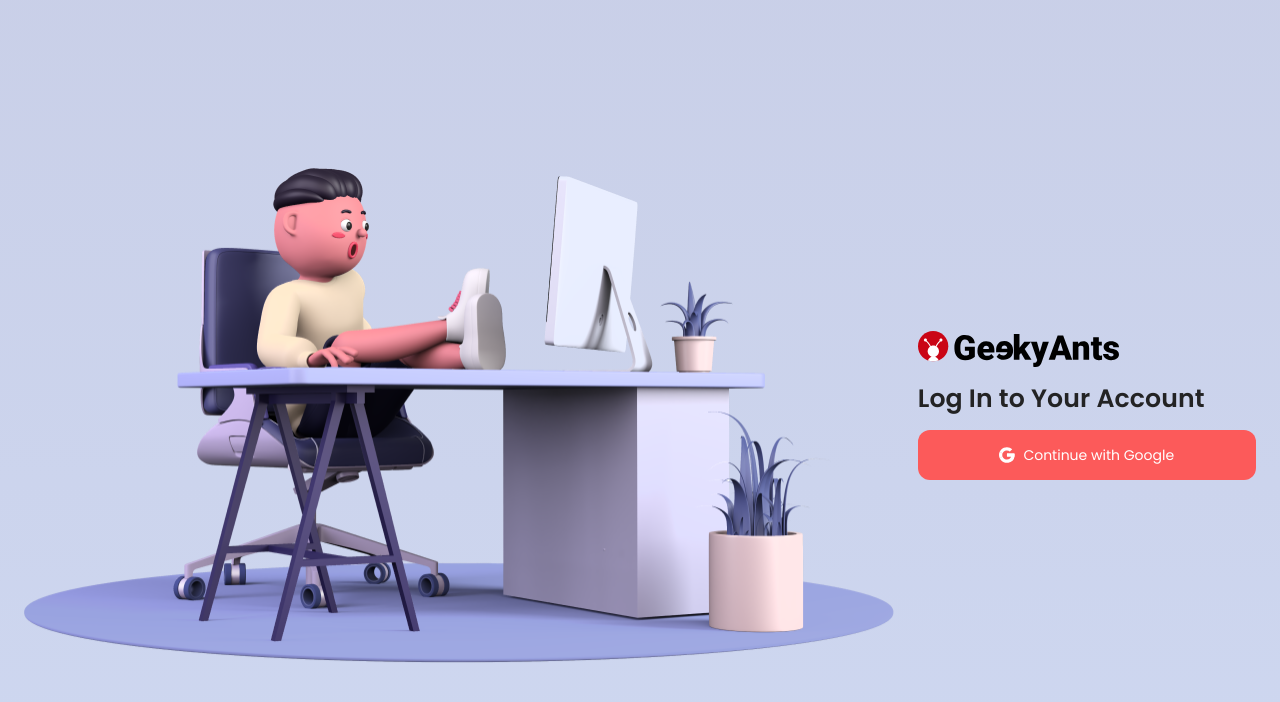
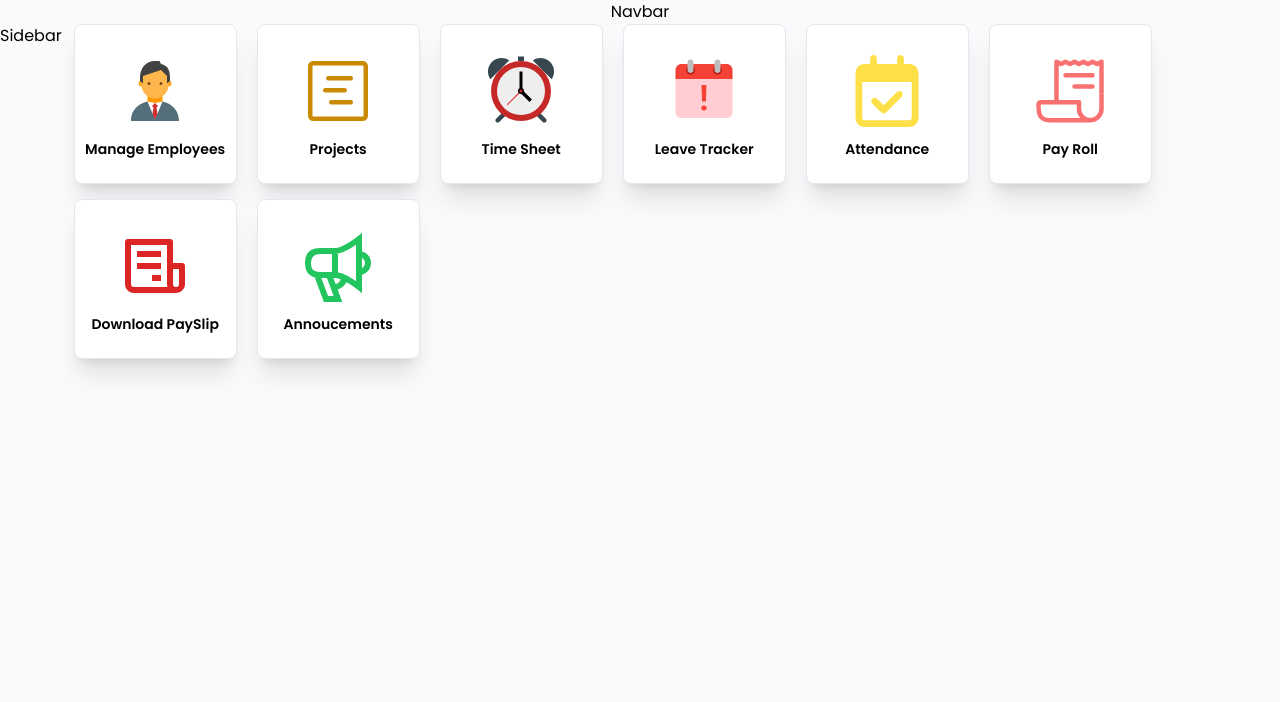
Before and after one commit to Va2003g/HRM_Admin, a React (Create React App) app: page /dashboard in a window 1280 px wide. Shown: the top 702 px of the page. Built offline with nearby package versions, Linux system fonts and the light colour scheme; no server answers.

Commit message:
Creating Dashboard icons

```diff
--- a/package.json
+++ b/package.json
@@ -14,6 +14,7 @@
     "firebase": "^10.12.2",
     "react": "^18.3.1",
     "react-dom": "^18.3.1",
+    "react-icons": "^5.2.1",
     "react-scripts": "5.0.1",
     "typescript": "^4.9.5",
     "web-vitals": "^2.1.4"
--- a/src/App.tsx
+++ b/src/App.tsx
@@ -1,11 +1,13 @@
 import React from 'react';
 import './App.css';
 import { Login } from './components';
+import Dashboard from './pages/Dashboard';
 
 function App() {
   return (
     <div className="App">
-      <Login/>
+      {/* <Login/> */}
+      <Dashboard/>
     </div>
   );
 }
--- /dev/null
+++ b/src/colors.tsx
@@ -0,0 +1,5 @@
+const colors = {
+    primary:'#F9FAFC',
+}
+
+export default colors
--- /dev/null
+++ b/src/components/DashboardService/Service.tsx
@@ -0,0 +1,69 @@
+import React from "react";
+import { CiCircleInfo } from "react-icons/ci";
+import { FcBusinessman, FcAlarmClock, FcLeave } from "react-icons/fc";
+import { GoProjectRoadmap } from "react-icons/go";
+import { FaRegCalendarCheck } from "react-icons/fa6";
+import { IoReceiptOutline } from "react-icons/io5";
+import { BiReceipt } from "react-icons/bi";
+import { GrAnnounce } from "react-icons/gr";
+
+export function Service() {
+  const divStyles =
+    "group inline-block w-[163px] h-[160px] bg-white border transition-all ease-in-out duration-[0.6s] mr-[20px] mb-[15px] shadow-xl hover:shadow-2xl rounded-lg";
+  const infoIcon =
+    "relative left-2 top-[4px] opacity-0 group-hover:opacity-100 transition-opacity duration-300 text-lg";
+  const mainIcon = "mx-auto text-7xl m-3";
+  const text = "text-center font-[600] text-sm";
+  function handleEmployeeClick(event: any) {
+    const targetParent = event.target.parentNode;
+    console.log("targetParent: ", targetParent);
+    window.alert(`${targetParent} is clicked`);
+  }
+
+  return (
+    <div className="flex flex-wrap">
+      <div className={divStyles}>
+        <CiCircleInfo className={infoIcon} onClick={handleEmployeeClick} />
+        <FcBusinessman className={mainIcon} />
+        <h3 className={text}>Manage Employees</h3>
+      </div>
+      <div className={divStyles}>
+        <CiCircleInfo className={infoIcon} />
+        <GoProjectRoadmap className={`${mainIcon} text-yellow-600 `} />
+        <h3 className={text}>Projects</h3>
+      </div>
+      <div className={divStyles}>
+        <CiCircleInfo className={infoIcon} />
+        <FcAlarmClock className={mainIcon} />
+        <h3 className={text}>Time Sheet</h3>
+      </div>
+      <div className={divStyles}>
+        <CiCircleInfo className={infoIcon} />
+        <FcLeave className={mainIcon} />
+        <h3 className={text}>Leave Tracker</h3>
+      </div>
+      <div className={divStyles}>
+        <CiCircleInfo className={infoIcon} />
+        <FaRegCalendarCheck className={`${mainIcon} text-yellow-300`} />
+        <h3 className={text}>Attendance</h3>
+      </div>
+      <div className={divStyles}>
+        <CiCircleInfo className={infoIcon} />
+        <IoReceiptOutline className={`${mainIcon} text-red-400`} />
+        <h3 className={text}>Pay Roll</h3>
+      </div>
+      <div className={divStyles}>
+        <CiCircleInfo className={infoIcon} />
+        <BiReceipt className={`${mainIcon} text-red-600`} />
+        <h3 className={text}>Download PaySlip</h3>
+      </div>
+      <div className={divStyles}>
+        <CiCircleInfo className={infoIcon} />
+        <GrAnnounce className={`${mainIcon} text-green-500`} />
+        <h3 className={text}>Annoucements</h3>
+      </div>
+    </div>
+  );
+}
+
+export default Service;
--- /dev/null
+++ b/src/components/DashboardService/index.tsx
@@ -0,0 +1 @@
+export {Service} from './Service'
--- /dev/null
+++ b/src/components/Navbar/Navbar.tsx
@@ -0,0 +1,11 @@
+import React from 'react'
+
+export const Navbar = () => {
+  return (
+    <div className='text-center'>
+        Navbar
+    </div>
+  )
+}
+
+export default Navbar
--- /dev/null
+++ b/src/components/Navbar/index.tsx
@@ -0,0 +1 @@
+export {Navbar} from './Navbar'
--- /dev/null
+++ b/src/components/Sidebar/Sidebar.tsx
@@ -0,0 +1,11 @@
+import React from 'react'
+
+export const Sidebar = () => {
+  return (
+    <div className=''>
+      Sidebar
+    </div>
+  )
+}
+
+export default Sidebar
--- /dev/null
+++ b/src/components/Sidebar/index.tsx
@@ -0,0 +1 @@
+export {Sidebar} from './Sidebar'
--- a/src/components/index.ts
+++ b/src/components/index.ts
@@ -1 +1,4 @@
 export * from './Login'
+export * from './DashboardService'
+export * from './Navbar'
+export * from './Sidebar'
--- /dev/null
+++ b/src/pages/Dashboard.tsx
@@ -0,0 +1,16 @@
+import React from "react";
+import colors from "../colors";
+import { Service, Navbar, Sidebar } from "../components";
+const Dashboard = () => {
+  return (
+    <div className='h-full w-full' style={{ backgroundColor: colors.primary }} >
+      <Navbar />
+      <div className="flex gap-3">
+        <Sidebar/>
+        <Service />
+      </div>
+    </div>
+  );
+};
+
+export default Dashboard;
```
Also changed, not shown: 1 other file (tests, documents, lock files or other folders).
